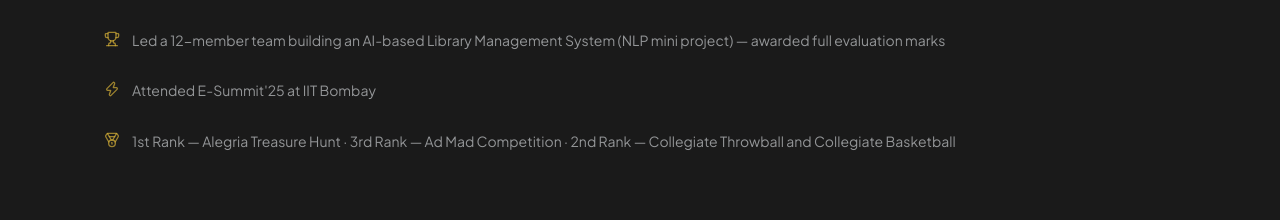
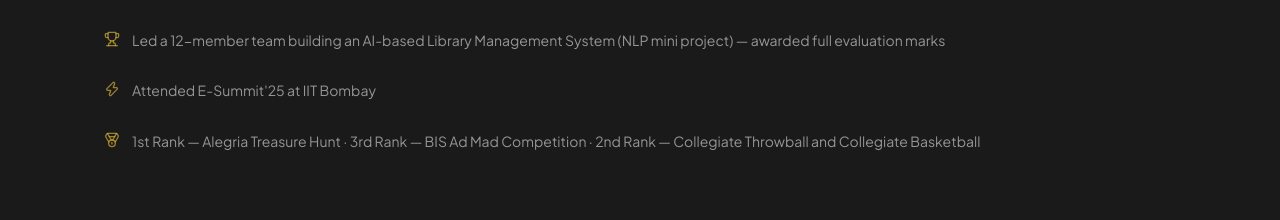
Before and after one commit to SumitRoy154/Portfolio, a React (Vite) app: page / in a window 1280 px wide. Shown: the part 4160-4380 px from the top of the page. Built offline with nearby package versions, Linux system fonts and the light colour scheme.

Commit message:
Minor Changes

```diff
--- a/src/components/Certificates.jsx
+++ b/src/components/Certificates.jsx
@@ -14,7 +14,7 @@ const achievements = [
   { icon: <Users size={16} className="text-gold/70" />, text: 'Participated in Smart India Hackathon and Mumbai Hacks Hackathon' },
   { icon: <Trophy size={16} className="text-gold/70" />, text: 'Led a 12-member team building an AI-based Library Management System (NLP mini project) — awarded full evaluation marks' },
   { icon: <Zap size={16} className="text-gold/70" />, text: 'Attended E-Summit\'25 at IIT Bombay' },
-  { icon: <Medal size={16} className="text-gold/70" />, text: '1st Rank — Alegria Treasure Hunt · 3rd Rank — Ad Mad Competition · 2nd Rank — Collegiate Throwball and Collegiate Basketball' },
+  { icon: <Medal size={16} className="text-gold/70" />, text: '1st Rank — Alegria Treasure Hunt · 3rd Rank — BIS Ad Mad Competition · 2nd Rank — Collegiate Throwball and Collegiate Basketball' },
 ]
 
 const Certificates = () => {
```
